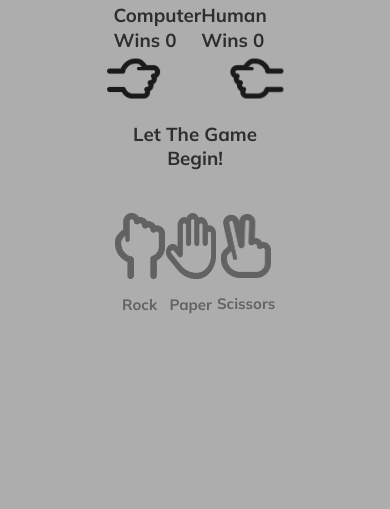
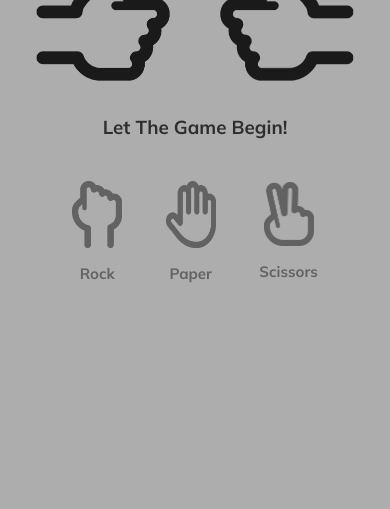
Before and after one commit to MAbdurahman/js-rock-paper-scissor, a plain HTML site: page index.html in a window 390 px wide. Shown: the part 335-844 px from the top of the page. Drawn offline with Linux system fonts and the light colour scheme.

Commit message:
Adjust responsivenes on mobile devices

```diff
--- a/css/styles.css
+++ b/css/styles.css
@@ -615,7 +615,8 @@ a:hover {
    position: relative;
    z-index: 1;
    overflow-x: hidden;
-   width: 50%;
+   /*width: 50%;*/
+   min-width: auto;
    height: 100%;
    display: flex;
    flex-direction: column;
```
